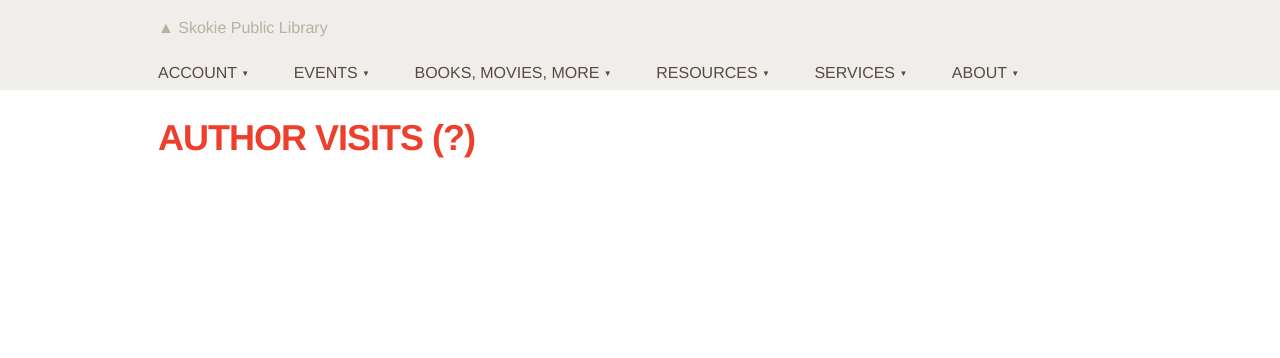
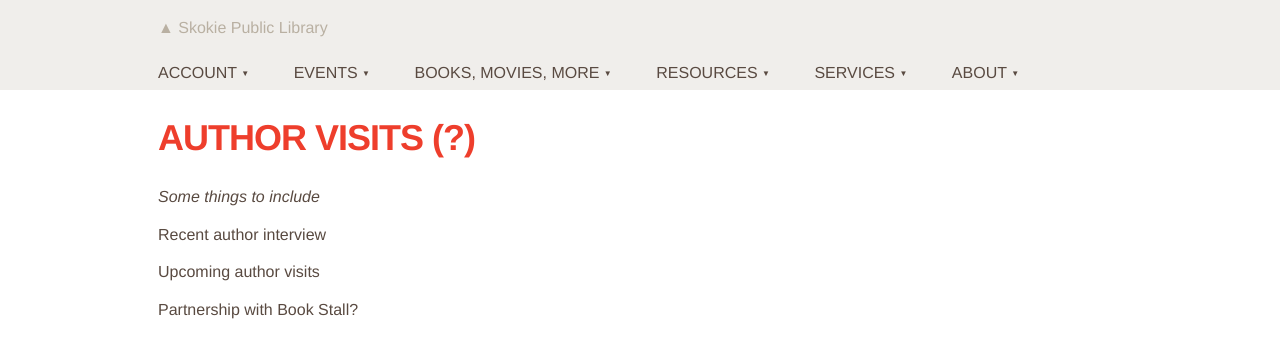
Before and after one commit to skokielibrary/spl-content, a Jekyll site: the page built from _content/lynnanne/events--author-visits.markdown, in a window 1280 px wide. Shown: the top 358 px of the page. Built offline with Jekyll 4.4.1, drawn with Linux system fonts in a browser that asks for light colours.

Commit message:
few things to include on author visit page

```diff
--- a/_content/lynnanne/events--author-visits.markdown
+++ b/_content/lynnanne/events--author-visits.markdown
@@ -1,4 +1,13 @@
 ---
 layout: page
-title: Author visits (?)
+title: "Author visits (?)"
+published: true
 ---
+
+_Some things to include_
+
+Recent author interview
+
+Upcoming author visits
+
+Partnership with Book Stall?
```
